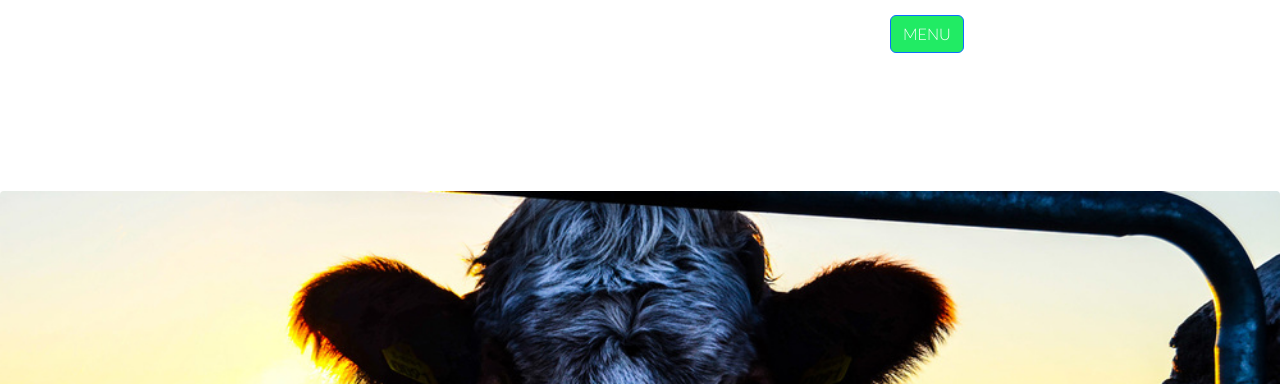
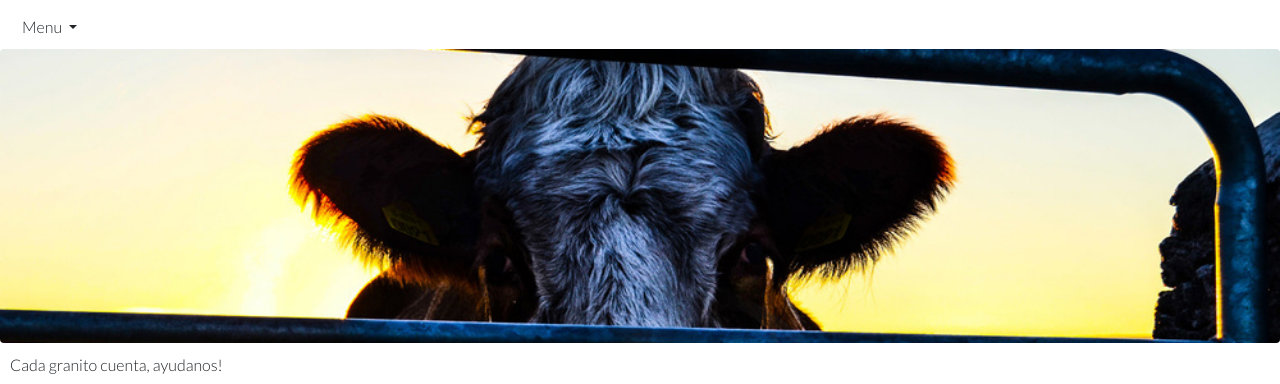
Before and after one commit to munozdavidr/Amelia, a website: page html/shop.html in a window 1280 px wide. Shown: the part 100-484 px from the top of the page. Drawn offline with nearby package versions, Linux system fonts and the light colour scheme.

Commit message:
Se agrego el nav a todos los html

```diff
--- a/html/shop.html
+++ b/html/shop.html
@@ -18,35 +18,26 @@
   </head>
   <body class="gridPadre">
     <header>
-      <div class="header1"><h1 data-aos="fade-right" data-aos-duration="1500">Amelia</h1>
-      <nav>
-        <p>
-        <button
-            class="btn btn-primary"
-            type="button"
-            data-bs-toggle="collapse"
-            data-bs-target="#collapseWidthExample"
-            aria-expanded="false"
-            aria-controls="collapseWidthExample"
-          >
-            MENU
-          </button>
-        </p>
-        <div style="min-height: 120px">
-          <div class="collapse collapse-horizontal" id="collapseWidthExample">
-            <div class="card card-body" style="width: 500px">
-              <ul>
-                <li><a href="../index.html">Inicio</a></li>
-                <li><a href="sponsors.html">Sponsors</a></li>
-                <li><a href="shop.html">Tienda</a></li>
-                <li><a href="contacto.html">Contacto</a></li>
-                <li><a href="about.html">Multimedia</a></li>
+      <div><h1 class="h1d" data-aos="fade-right" data-aos-duration="1500">Amelia</h1>
+        <div class="navpos"><nav class="avbar navbar-expand-lg bg-none">
+          <div class="container-fluid">
+                  <a class="nav-link dropdown-toggle" href="#" role="button" data-bs-toggle="dropdown" aria-expanded="false">
+                    Menu
+                  </a>
+                  <ul class="dropdown-menu">
+                    <li><a class="dropdown-item" href="../index.html">Inicio</a></li>
+                    <li><a class="dropdown-item" href="sponsors.html">Sponsors</a></li>
+                    <li><a class="dropdown-item" href="about.html">Multimedia</a></li>
+                    <li><a class="dropdown-item" href="shop.html">Tienda</a></li>
+                    <li><a class="dropdown-item" href="contacto.html">Contacto</a></li>
+                  </ul>
+                </li>
               </ul>
             </div>
           </div>
         </div>
-    </div>
-      </nav>
+      </div>
+        </nav>
     </header>
     <main>
       <div><img src="../img/cowspiracy_cow.jpg" class="img-fluid cow" alt="" ></div>
--- a/scss/_general.scss
+++ b/scss/_general.scss
@@ -52,7 +52,9 @@ a {
   height: auto;
 }
 
-
+.btn {
+  margin: 1px;
+}
 
 
 /* Etiquetas para el DIV de cada articulo en la tienda, aun no funcional, pero lo comienzo para no olvidarme, por ahora solo centra la imagen */
--- a/scss/_header.scss
+++ b/scss/_header.scss
@@ -17,7 +17,7 @@ header {
 .navpos {
   display: flex;
   flex-direction: column;
-  align-items: flex-end;
+  align-items: flex-start;
   // margin-right: 5rem;
 }
 
```
Also changed, not shown: html/about.html (+16 -25 lines), html/contacto.html (+16 -25 lines), html/sponsors.html (+17 -26 lines), index.html (+5 -5 lines), css/estilo.css.
